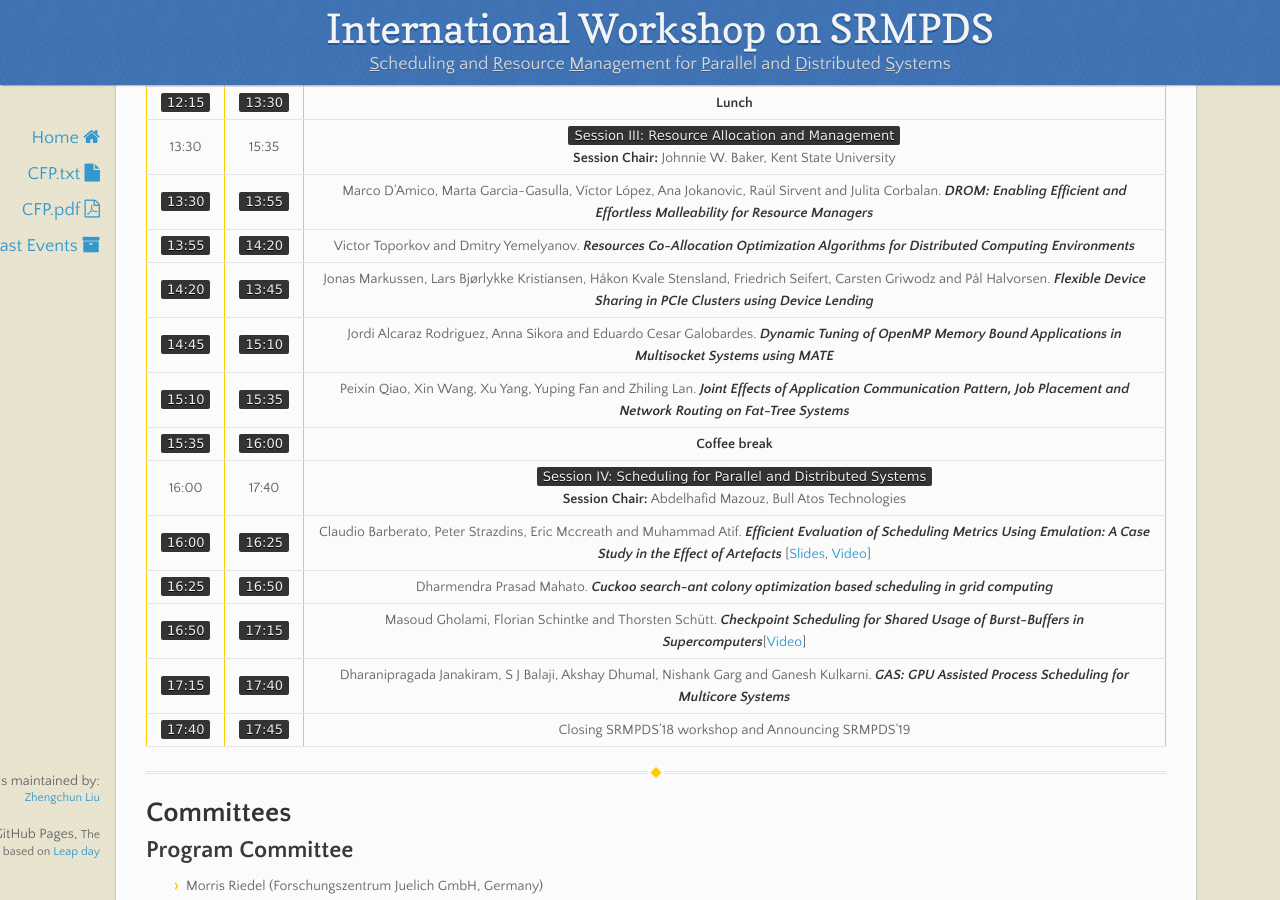
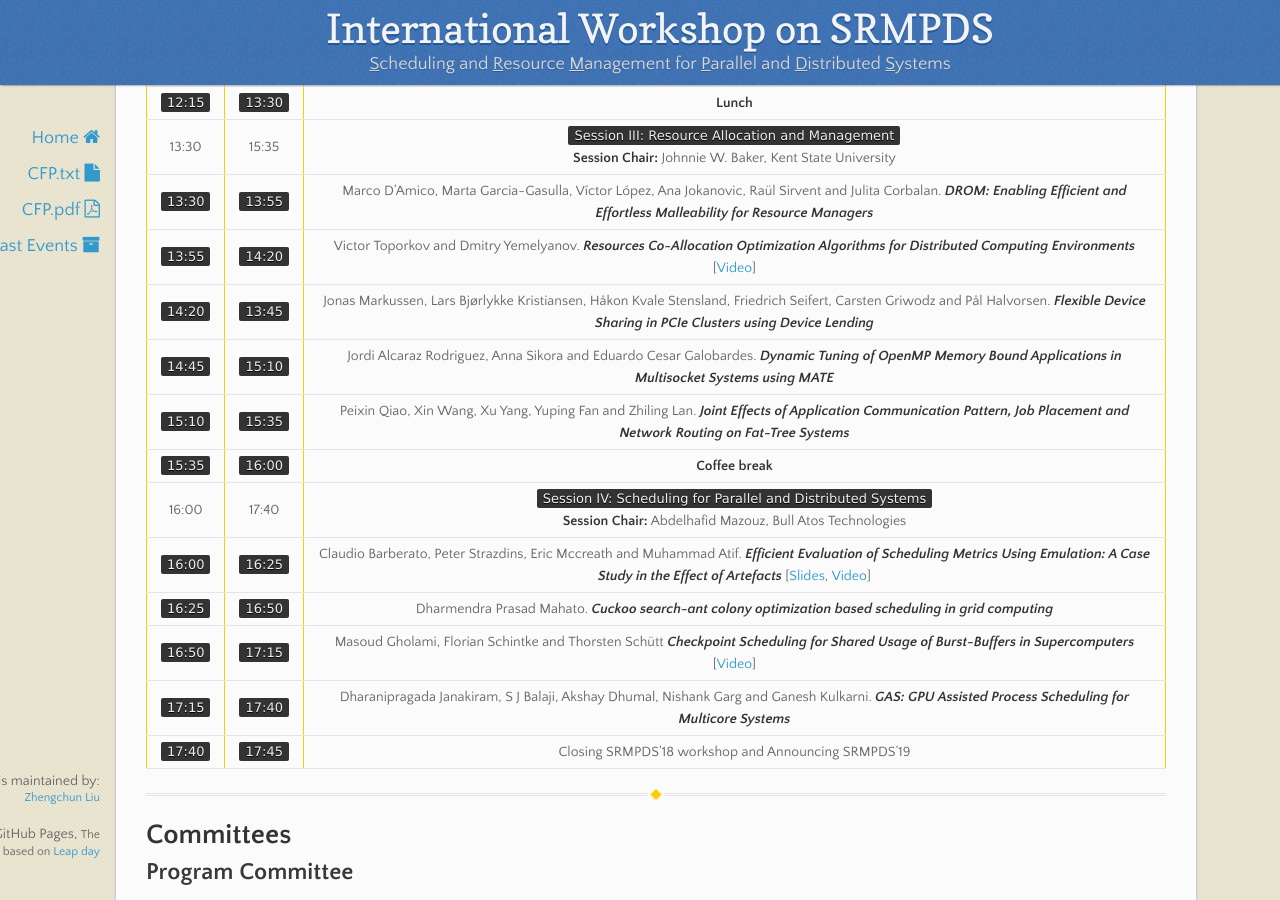
Before and after one commit to srmpds/srmpds.github.io, a Jekyll site: the page built from index.md, in a window 1280 px wide and 900 px high, scrolled down 1908 px. Built offline with Jekyll 4.4.1, drawn with Linux system fonts in a browser that asks for light colours; nearby versions of some CDN libraries.

Commit message:
add, delete, polish etc.

```diff
--- a/index.md
+++ b/index.md
@@ -65,7 +65,7 @@ Events will be held on August 13, ___Straub Hall, Room 245___, at the ___Erb Mem
 | `12:15` | `13:30` | __Lunch__ |
 | 13:30 | 15:35 | `Session III: Resource Allocation and Management` <br> **Session Chair:** Johnnie W. Baker, Kent State University|
 | `13:30` | `13:55` | Marco D'Amico, Marta Garcia-Gasulla, Víctor López, Ana Jokanovic, Raül Sirvent and Julita Corbalan. ___DROM: Enabling Efficient and Effortless Malleability for Resource Managers___ |
-| `13:55` | `14:20` | Victor Toporkov and Dmitry Yemelyanov. ___Resources Co-Allocation Optimization Algorithms for Distributed Computing Environments___ |
+| `13:55` | `14:20` | Victor Toporkov and Dmitry Yemelyanov. ___Resources Co-Allocation Optimization Algorithms for Distributed Computing Environments___ [[Video](https://www.youtube.com/watch?v=h6KfBKdVHOU)] |
 | `14:20` | `13:45` | Jonas Markussen, Lars Bjørlykke Kristiansen, Håkon Kvale Stensland, Friedrich Seifert, Carsten Griwodz and Pål Halvorsen. ___Flexible Device Sharing in PCIe Clusters using Device Lending___ |
 | `14:45` | `15:10` | Jordi Alcaraz Rodriguez, Anna Sikora and Eduardo Cesar Galobardes. ___Dynamic Tuning of OpenMP Memory Bound Applications in Multisocket Systems using MATE___ |
 | `15:10` | `15:35` | Peixin Qiao, Xin Wang, Xu Yang, Yuping Fan and Zhiling Lan. ___Joint Effects of Application Communication Pattern, Job Placement and Network Routing on Fat-Tree Systems___ |
@@ -73,7 +73,7 @@ Events will be held on August 13, ___Straub Hall, Room 245___, at the ___Erb Mem
 | 16:00 | 17:40 | `Session IV: Scheduling for Parallel and Distributed Systems` <br> **Session Chair:** Abdelhafid Mazouz, Bull Atos Technologies |
 | `16:00` | `16:25` | Claudio Barberato, Peter Strazdins, Eric Mccreath and Muhammad Atif. ___Efficient Evaluation of Scheduling Metrics Using Emulation: A Case Study in the Effect of Artefacts___ [[Slides](http://users.cecs.anu.edu.au/~peter/seminars/emulSlides.pdf), [Video](http://users.cecs.anu.edu.au/~peter/seminars/emulSlides.mp4)]|
 | `16:25` | `16:50` | Dharmendra Prasad Mahato. ___Cuckoo search-ant colony optimization based scheduling in grid computing___ |
-| `16:50` | `17:15` | Masoud Gholami, Florian Schintke and Thorsten Schütt. ___Checkpoint Scheduling for Shared Usage of Burst-Buffers in Supercomputers___[[Video](https://youtu.be/V3Vm4NgszII)]|
+| `16:50` | `17:15` |Masoud Gholami, Florian Schintke and Thorsten Schütt ___Checkpoint Scheduling for Shared Usage of Burst-Buffers in Supercomputers___ [[Video](https://youtu.be/V3Vm4NgszII)]|
 | `17:15` | `17:40` | Dharanipragada Janakiram, S J Balaji, Akshay Dhumal, Nishank Garg and Ganesh Kulkarni. ___GAS: GPU Assisted Process Scheduling for Multicore Systems___ |
 | `17:40` | `17:45` | Closing SRMPDS'18 workshop and Announcing SRMPDS'19 |
 
```
